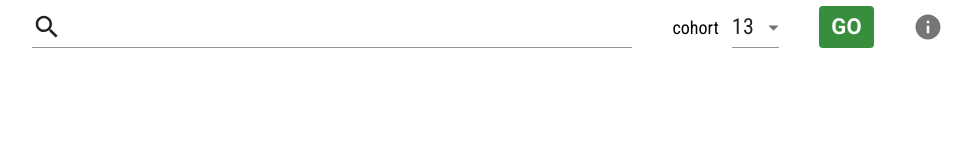
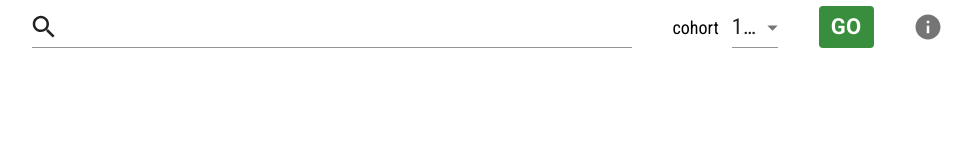
Before and after one commit to colebillys19/whiskly, a React (Create React App) app: page / in a window 1280 px wide. Shown: the top 160 px of the page, without its empty margins (153-1125 px from the left). Built offline with nearby package versions, Linux system fonts and the light colour scheme.

Commit message:
move search icon

```diff
--- a/src/components/SearchForm/sub-components/CohortSelect.js
+++ b/src/components/SearchForm/CohortSelect.js
@@ -5,7 +5,7 @@ import {
   StyledLabel,
   StyledMenuItem,
   StyledSelect,
-} from '../styledComponents';
+} from './styledComponents';
 
 const CohortSelect = () => {
   const [cohort, setCohort] = useState(13);
--- /dev/null
+++ b/src/components/SearchForm/SearchField.js
@@ -0,0 +1,18 @@
+import React from 'react';
+import SearchIcon from '@material-ui/icons/SearchTwoTone';
+
+import { StyledInputAdornment, StyledTextField } from './styledComponents';
+
+const SearchField = () => {
+  const startAdornment = (
+    <StyledInputAdornment position="start">
+      <SearchIcon />
+    </StyledInputAdornment>
+  );
+
+  return (
+    <StyledTextField InputProps={{ startAdornment }} />
+  );
+};
+
+export default SearchField;
--- a/src/components/SearchForm/index.js
+++ b/src/components/SearchForm/index.js
@@ -7,8 +7,8 @@ import {
   StyledIconButton,
   StyleWrapper,
 } from './styledComponents';
-import CohortSelect from './sub-components/CohortSelect';
-import SearchField from './sub-components/SearchField';
+import CohortSelect from './CohortSelect';
+import SearchField from './SearchField';
 
 const SearchForm = () => (
   <StyledForm>
--- a/src/components/SearchForm/styledComponents.js
+++ b/src/components/SearchForm/styledComponents.js
@@ -1,6 +1,7 @@
 import styled from 'styled-components';
 import Button from '@material-ui/core/Button';
 import IconButton from '@material-ui/core/IconButton';
+import InputAdornment from '@material-ui/core/InputAdornment';
 import MenuItem from '@material-ui/core/MenuItem';
 import Select from '@material-ui/core/Select';
 import TextField from '@material-ui/core/TextField';
@@ -43,6 +44,10 @@ export const StyledIconButton = styled(IconButton)`
   margin-right: -1.3rem;
 `;
 
+export const StyledInputAdornment = styled(InputAdornment)`
+  margin-left: -0.3rem;
+`;
+
 export const StyledLabel = styled.label`
   font-size: 1.8rem;
 `;
@@ -56,7 +61,7 @@ export const StyledSelect = styled(Select)`
   font-family: 'Roboto Condensed', sans-serif;
   font-size: 2.2rem;
   height: 4.2rem;
-  width: 4.7rem;
+  width: 4.6rem;
   margin-left: 1.3rem;
   padding-top: 0.2rem;
 `;
--- a/src/components/SearchForm/sub-components/SearchField.js
+++ /dev/null
@@ -1,19 +0,0 @@
-import React from 'react';
-import InputAdornment from '@material-ui/core/InputAdornment';
-import SearchIcon from '@material-ui/icons/Search';
-
-import { StyledTextField } from '../styledComponents';
-
-const SearchField = () => {
-  const startAdornment = (
-    <InputAdornment position="start">
-      <SearchIcon />
-    </InputAdornment>
-  );
-
-  return (
-    <StyledTextField InputProps={{ startAdornment }} />
-  );
-};
-
-export default SearchField;
--- a/src/globalStyles.js
+++ b/src/globalStyles.js
@@ -31,7 +31,7 @@ const GlobalStyle = createGlobalStyle`
   }
 
   .MuiPopover-paper {
-    width: 4.7rem !important;
+    width: 4.6rem !important;
   }
 
   .MuiList-root {
```
